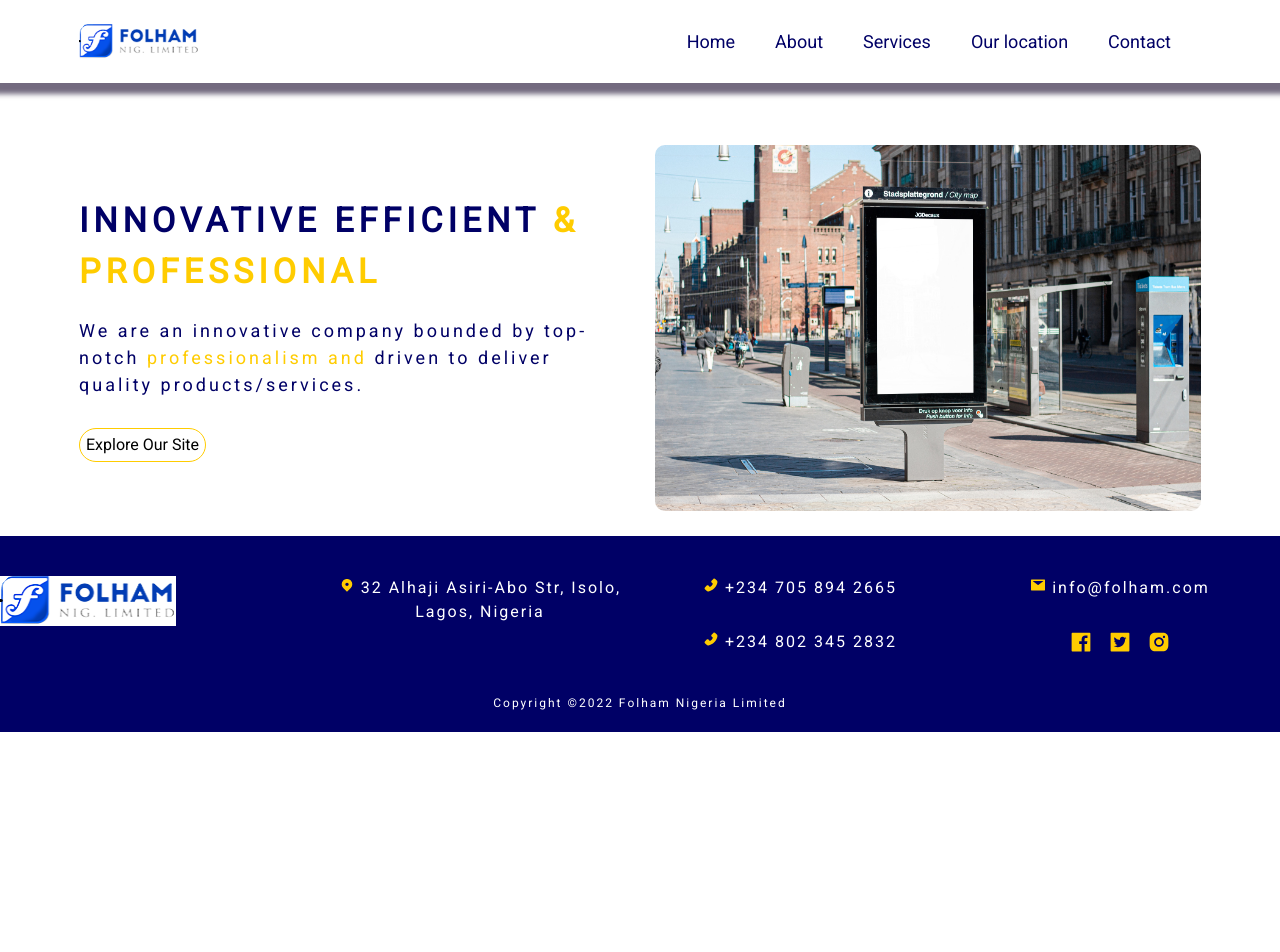
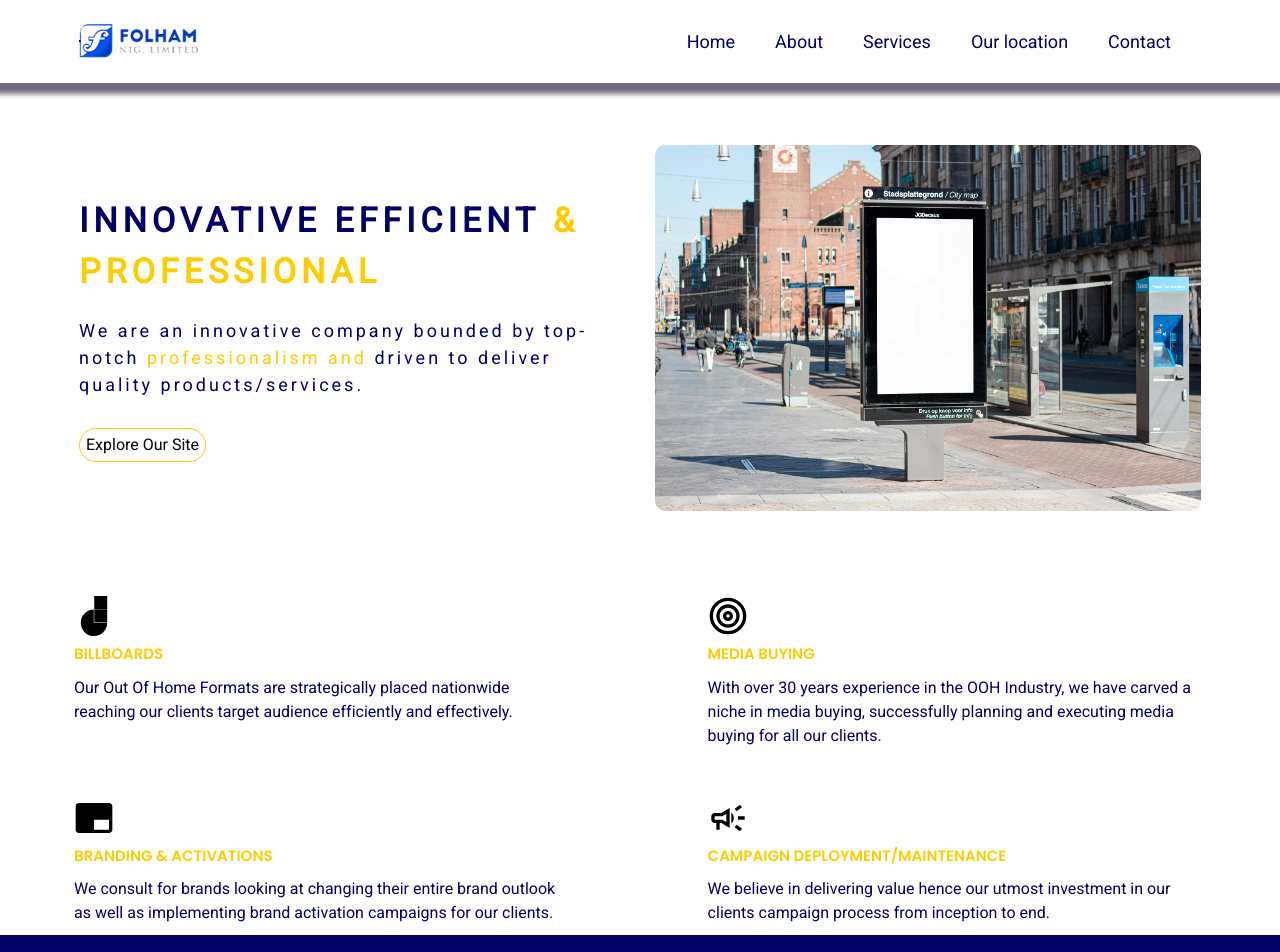
Before and after one commit to ogunsolu007/folham-website, a React (Vite) app in the folder folham/: page / in a window 1280 px wide. Shown: the top 952 px of the page. Before the commit the page ends 920 px from the top, so only its background shows below. Built offline with nearby package versions, Linux system fonts and the light colour scheme.

Commit message:
feature section

```diff
--- a/folham/src/Container/Home/Home.jsx
+++ b/folham/src/Container/Home/Home.jsx
@@ -32,7 +32,8 @@ const Home = () => {
           </div>
         </div>
       </div>
-     {/*  <div className="features_container">
+
+      <div className="features_container">
         <div className="features container">
           <div className="feature">
             <SiJamboard className="icon" />
@@ -70,6 +71,7 @@ const Home = () => {
           </div>
         </div>
       </div>
+      {/*
 
       <div className="home__company-history">
         <div className="company_history ">
--- a/folham/src/Container/Home/home.css
+++ b/folham/src/Container/Home/home.css
@@ -54,15 +54,13 @@
 }
 
 .features_container {
-  margin-top: 60px;
-  padding: 40px 0;
+  margin-top: 50px;
 }
 .features {
-  width: 80%;
   display: flex;
   align-items: stretch;
   justify-content: space-between;
-  gap: 50px 10px;
+  gap: 30px 5px;
   flex-wrap: wrap;
 }
 .feature {
@@ -211,9 +209,7 @@
     display: flex;
     flex-direction: column;
   }
-  /* .hero_img-section {
-    padding: 20px 40px;
-  } */
+
   .features {
     flex-direction: column;
   }
```
